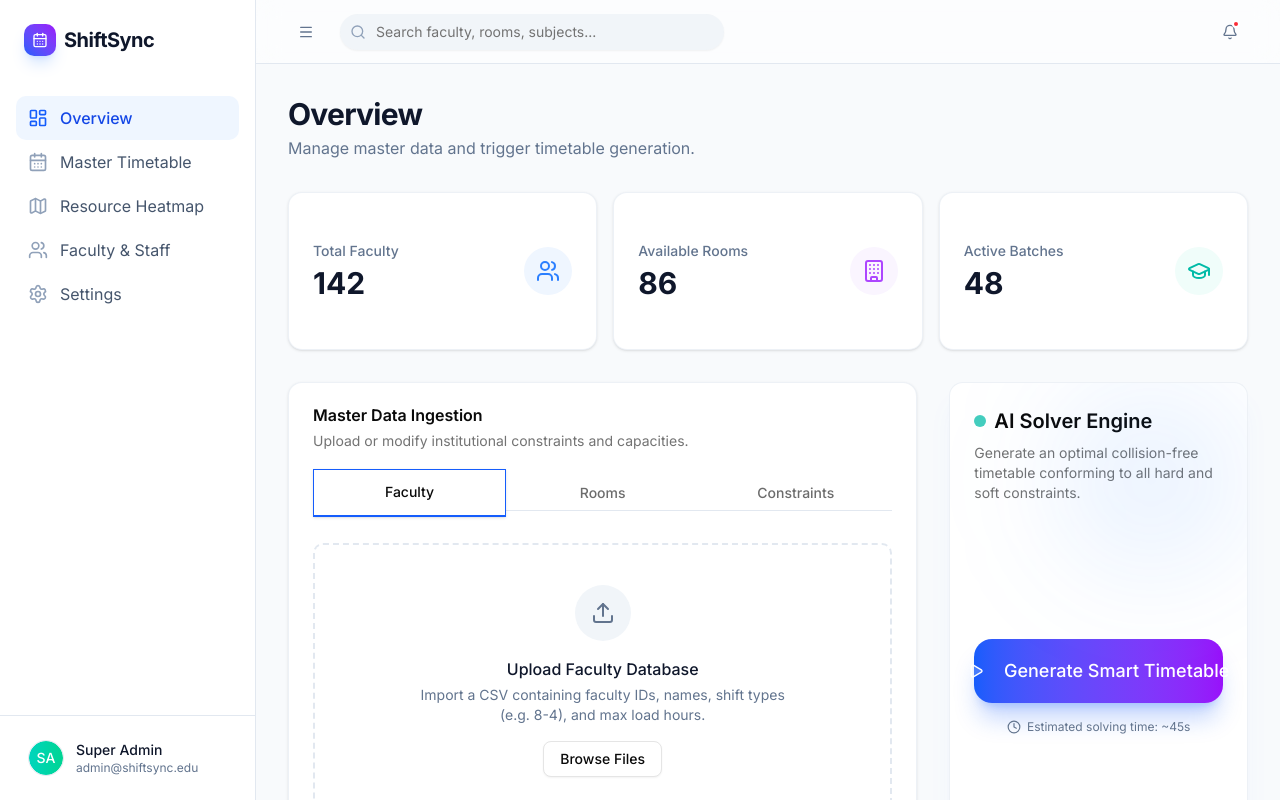
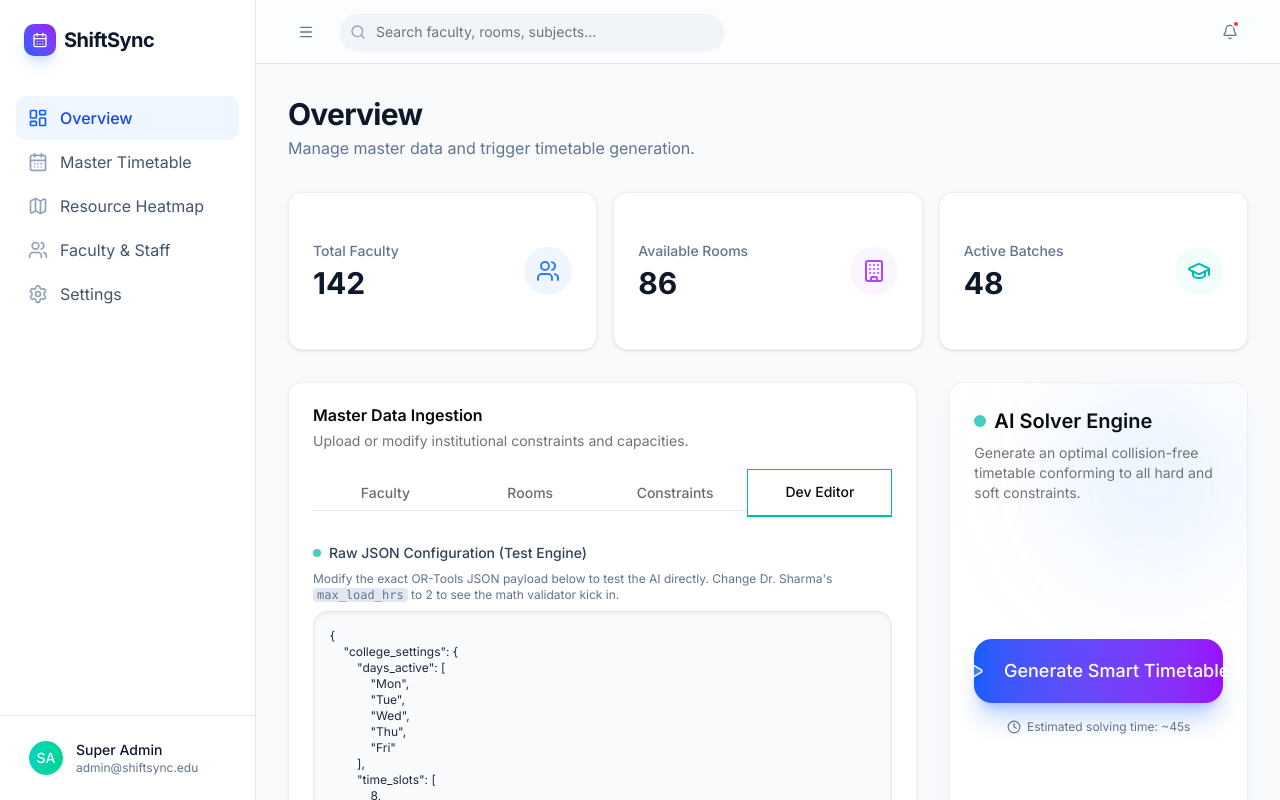
Before and after one commit to AshrafGalaxy/SATIS_Shift_Sync, a Next.js app in the folder frontend/: page /dashboard in a window 1280 px wide. Built offline with nearby package versions, Linux system fonts and the light colour scheme.

Commit message:
feat: Add dynamic Raw JSON Payload Editor to Dashboard for API testing

```diff
--- a/frontend/app/dashboard/page.tsx
+++ b/frontend/app/dashboard/page.tsx
@@ -19,13 +19,7 @@ export default function DashboardOverview() {
     const [isGenerating, setIsGenerating] = useState(false);
     const [generationStep, setGenerationStep] = useState(0);
 
-    const startGeneration = async () => {
-        setIsGenerating(true);
-        setGenerationStep(0); // Parsing
-
-        try {
-            // Hardcoded payload showcasing the Edge-Case advanced constraints
-            const mockPayload = {
+    const [jsonPayload, setJsonPayload] = useState(JSON.stringify({
         "college_settings": {
             "days_active": ["Mon", "Tue", "Wed", "Thu", "Fri"],
             "time_slots": [8, 9, 10, 11, 12, 13, 14, 15, 16],
@@ -71,14 +65,21 @@ export default function DashboardOverview() {
                 ]
             }
         ]
-            };
+    }, null, 4));
+
+    const startGeneration = async () => {
+        setIsGenerating(true);
+        setGenerationStep(0); // Parsing
+
+        try {
+            const parsedPayload = JSON.parse(jsonPayload);
 
             setGenerationStep(1); // Calling API
 
             const response = await fetch("http://localhost:8000/api/v1/generate", {
                 method: "POST",
                 headers: { "Content-Type": "application/json" },
-                body: JSON.stringify(mockPayload)
+                body: JSON.stringify(parsedPayload)
             });
 
             if (!response.ok) {
@@ -147,11 +148,12 @@ export default function DashboardOverview() {
                             <CardDescription>Upload or modify institutional constraints and capacities.</CardDescription>
                         </CardHeader>
                         <CardContent>
-                            <Tabs defaultValue="faculty" className="w-full">
+                            <Tabs defaultValue="developer" className="w-full">
                                 <TabsList className="w-full justify-start border-b border-slate-200 dark:border-slate-800 rounded-none bg-transparent p-0 h-12">
                                     <TabsTrigger value="faculty" className="data-[state=active]:border-b-2 data-[state=active]:border-blue-600 rounded-none h-12 px-6">Faculty</TabsTrigger>
                                     <TabsTrigger value="rooms" className="data-[state=active]:border-b-2 data-[state=active]:border-blue-600 rounded-none h-12 px-6">Rooms</TabsTrigger>
                                     <TabsTrigger value="constraints" className="data-[state=active]:border-b-2 data-[state=active]:border-blue-600 rounded-none h-12 px-6">Constraints</TabsTrigger>
+                                    <TabsTrigger value="developer" className="data-[state=active]:border-b-2 data-[state=active]:border-teal-500 rounded-none h-12 px-6 text-teal-600 dark:text-teal-400">Dev Editor</TabsTrigger>
                                 </TabsList>
 
                                 <TabsContent value="faculty" className="pt-6">
@@ -167,6 +169,22 @@ export default function DashboardOverview() {
 
                                 <TabsContent value="rooms" className="pt-6 text-slate-500">Rooms configuration table goes here...</TabsContent>
                                 <TabsContent value="constraints" className="pt-6 text-slate-500">Global constraint settings (lunch breaks, max continuous lectures) go here...</TabsContent>
+
+                                <TabsContent value="developer" className="pt-6">
+                                    <div className="flex flex-col space-y-2">
+                                        <label className="text-sm font-medium text-slate-700 dark:text-slate-300 flex items-center gap-2">
+                                            <div className="w-2 h-2 rounded-full bg-teal-500 animate-pulse" />
+                                            Raw JSON Configuration (Test Engine)
+                                        </label>
+                                        <p className="text-xs text-slate-500 mb-2">Modify the exact OR-Tools JSON payload below to test the AI directly. Change Dr. Sharma's <code className="bg-slate-200 dark:bg-slate-800 px-1 rounded">max_load_hrs</code> to 2 to see the math validator kick in.</p>
+                                        <textarea
+                                            value={jsonPayload}
+                                            onChange={(e) => setJsonPayload(e.target.value)}
+                                            className="w-full h-80 p-4 font-mono text-xs rounded-xl border border-slate-200 dark:border-slate-800 bg-slate-50 dark:bg-slate-950 text-slate-800 dark:text-slate-200 focus:outline-none focus:ring-2 focus:ring-teal-500 shadow-inner"
+                                            spellCheck="false"
+                                        />
+                                    </div>
+                                </TabsContent>
                             </Tabs>
                         </CardContent>
                     </Card>
```
Lines whose indentation alone changed are shown as unchanged.
